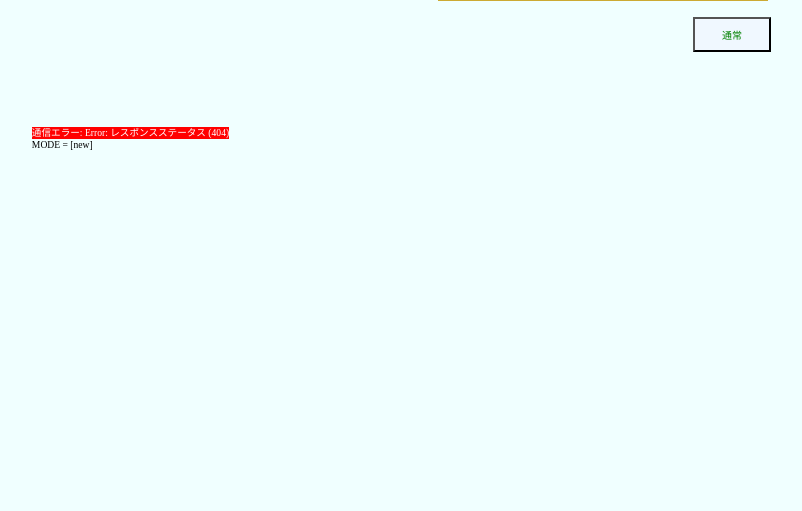
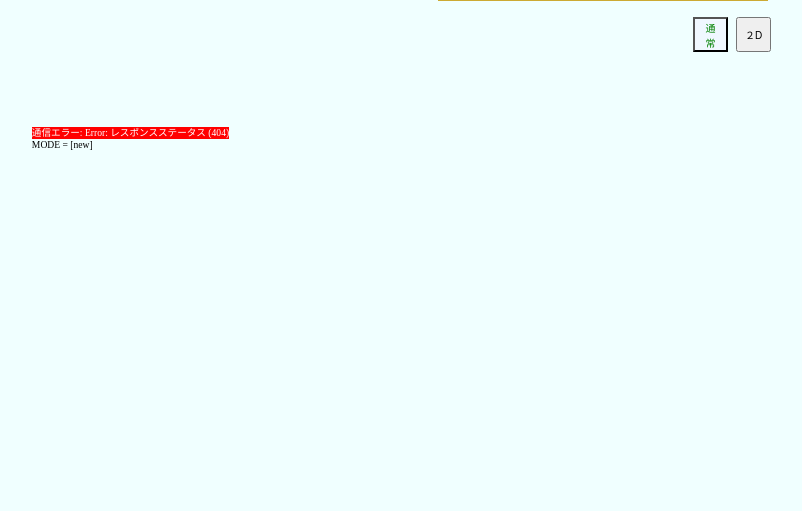
Before and after one commit to itsayno33/Maze-Adventure-I-Docker, a PHP site: page /mai_maze.php in a window 1280 px wide. Shown: the part 718-1229 px from the top of the page, without its empty margins (225-1027 px from the left). Run offline with PHP 8.4, Linux system fonts and the light colour scheme.

Commit message:
mai_maze画面に2D/Ch切り替えボタンを設置(表示のみ)

```diff
--- a/src/html/css/mai_maze/mai_maze_common.css
+++ b/src/html/css/mai_maze/mai_maze_common.css
@@ -406,15 +406,15 @@
         var(--lr_arr_width, calc(var(--ctl_font_size, 2.0rem) * 1.1))
         [l_arr-end n_btn-end s_btn-end u_arr-start d_arr-start alert_btn-end debug_btn-start]
         var(--ud_arr_width, calc(var(--ctl_font_size, 2.0rem) * 1.1))
-        [u_arr-end d_arr-end r_arr-start r_btn-start y_btn-start]
+        [u_arr-end d_arr-end debug_btn-end r_arr-start r_btn-start y_btn-start view2_btn-start]
         var(--lr_arr_width, calc(var(--ctl_font_size, 2.0rem) * 1.1))
-        [r_arr-end r_btn-end y_btn-end m_btn-end debug_btn-end]
+        [r_arr-end r_btn-end y_btn-end m_btn-end view2_btn-end]
         ;
 
     grid-template-rows:
-        [alert_btn-start debug_btn-start]
+        [alert_btn-start debug_btn-start view2_btn-start]
         var(--debug_btn_height, calc(var(--ctl_font_size, 2.0rem) * 1.1))
-        [alert_btn-end debug_btn-end s_btn-start r_btn-start]
+        [alert_btn-end debug_btn-end view2_btn-end s_btn-start r_btn-start]
         var(--r_btn_height,     calc(var(--ctl_font_size, 2.0rem) * 1.1))
         [s_btn-end r_btn-end u_arr-start]
         var(--ud_arr_height,    calc(var(--ctl_font_size, 2.0rem) * 1.1))
@@ -436,6 +436,7 @@
 
 #debug_mode { grid-area: debug_btn;}
 #alert_mode { grid-area: alert_btn;}
+#view2_mode { grid-area: view2_btn;}
 
 #u_arr {grid-area: u_arr;}
 #d_arr {grid-area: d_arr;}
@@ -460,6 +461,7 @@
     color: #ffffff;
     background-color:#ff0000;
 }
+
 #alert_mode {
     font-size: x-small;
 }
@@ -467,6 +469,19 @@
     color: #808000;
     background-color:#f0f8ff;
 }
+
+#view2_mode {
+    font-size: x-small;
+}
+#view2_mode.ch {
+    color: #008000;
+    background-color:#f0f8ff;
+}
+#debug_mode.d2 {
+    color: #ffffff;
+    background-color:#ff0000;
+}
+
 #y_btn {
     color: darkgreen;
     background-color:#ccffcc;
--- a/src/html/mai_maze.php
+++ b/src/html/mai_maze.php
@@ -313,6 +313,7 @@
         <div id='ctls_boad'>
             <button id='debug_mode' type='button' name='debug_mode_button' value='false'>通常</button>
             <button id='alert_mode' type='button' name='alert_mode_button' value='false'>ログ</button>
+            <button id='view2_mode' type='button' name='view2_mode_button' value='true' >２D</button>
             <button id='u_arr' type='button' name='u_arr' value='U'>↑</button>
             <button id='d_arr' type='button' name='d_arr' value='D'>↓</button>
             <button id='l_arr' type='button' name='l_arr' value='L'>←</button>
```
